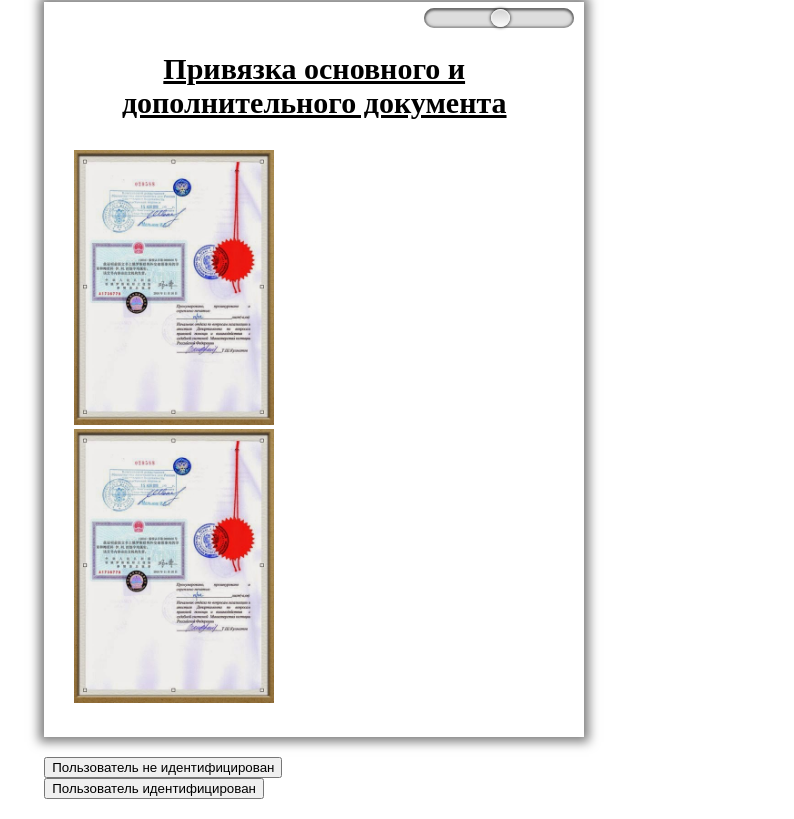
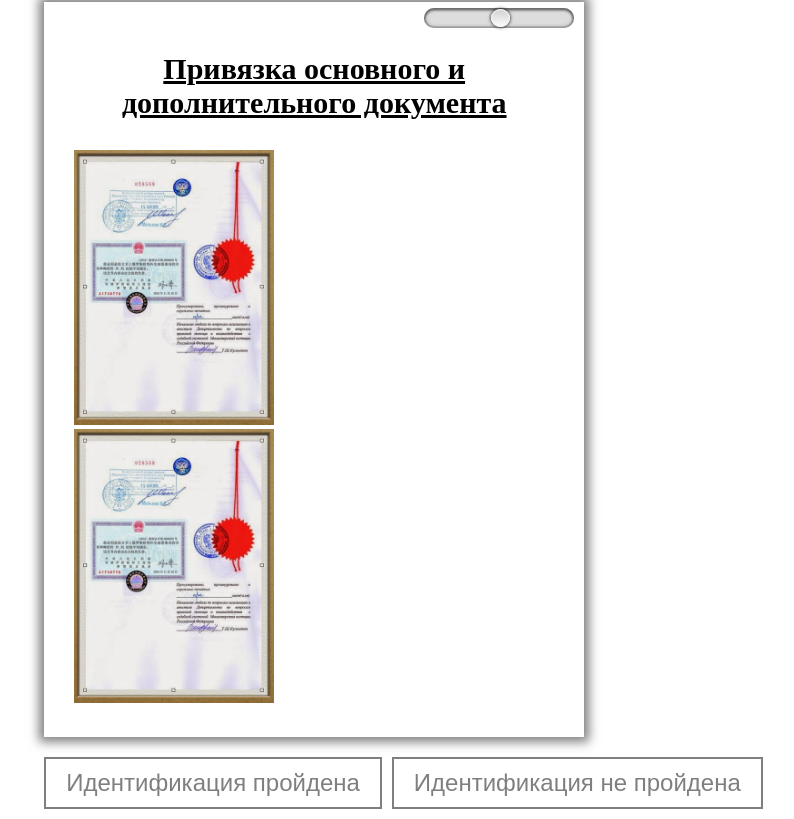
Before and after one commit to vms2108/verification, an Angular app: page /identification in a window 1280 px wide. Shown: the part 2817-3636 px from the top of the page, without its empty margins (27-821 px from the left). Built offline with nearby package versions, Linux system fonts and the light colour scheme.

Commit message:
добавил кнопку и функции обработки изменений переключателей

```diff
--- a/src/app/app.module.ts
+++ b/src/app/app.module.ts
@@ -1,3 +1,4 @@
+import { ButtonComponent } from './form/button/button.component';
 import { FieldComponent } from './form/field/field.component';
 import { BrowserModule } from '@angular/platform-browser';
 import { NgModule } from '@angular/core';
@@ -27,7 +28,8 @@ import { PhotoComponent } from './form/photo/photo.component';
       HistoryIdentificationComponent,
       FieldComponent,
       ToggleComponent,
-      PhotoComponent
+      PhotoComponent,
+      ButtonComponent
    ],
    imports: [
       BrowserModule,
--- /dev/null
+++ b/src/app/form/button/button.component.html
@@ -0,0 +1 @@
+<button class="btn" (click)="onClick()" [disabled]="active">{{name}}  </button>
--- /dev/null
+++ b/src/app/form/button/button.component.scss
@@ -0,0 +1,25 @@
+:host {
+    display: block;
+}
+
+.btn {
+    font-size: 24px;
+    padding: 10px 20px;
+    background: #fff;
+    border: 2px solid black;
+    display: block;
+    cursor: pointer;
+    margin-right: 10px;
+    &:hover {
+        background: rgb(220,220,220);
+    }
+    &:disabled {
+        border: 2px solid rgba(0,0,0,0.5);
+        color: rgba(0,0,0,0.5);
+        cursor: auto;
+        &:hover {
+            background: #fff;
+
+        }
+    }
+}
--- /dev/null
+++ b/src/app/form/button/button.component.ts
@@ -0,0 +1,24 @@
+
+import { Component, OnInit, Output, EventEmitter, Input } from '@angular/core';
+
+@Component({
+  selector: 'app-button',
+  templateUrl: './button.component.html',
+  styleUrls: ['./button.component.scss']
+})
+export class ButtonComponent implements OnInit {
+
+  constructor() { }
+  @Input() active = false;
+  @Input() name: string;
+  @Output() myClick = new EventEmitter();
+  ngOnInit() {
+  }
+  onClick() {
+    this.myClick.emit();
+  }
+
+  get visible() {
+    return !this.active;
+  }
+}
--- a/src/app/form/toggle/toggle.component.html
+++ b/src/app/form/toggle/toggle.component.html
@@ -1,12 +1,12 @@
 <div class='switcher'>
   <label  class='switcher-label switcher-off' [for]='off'>off</label>
-  <input [id]='off' class='switcher-radio-off' type='radio' [name]='value' [value]='off'>
+  <input [id]='off' class='switcher-radio-off' type='radio' [name]='value' [value]='off' (click)="change('off')">
 
   <label class='switcher-label switcher-neutral' [for]='neutral'>neutral</label>
-  <input [id]='neutral' class='switcher-radio-neutral' type='radio' [name]='value' [value]='neutral' checked>
+  <input [id]='neutral' class='switcher-radio-neutral' type='radio' [name]='value' [value]='neutral' checked (click)="change('neutral')">
 
   <label class='switcher-label switcher-on' [for]='on'>on</label>
-  <input [id]='on' class='switcher-radio-on' type='radio' [name]='value' [value]='on'>
+  <input [id]='on' class='switcher-radio-on' type='radio' [name]='value' [value]='on' (click)="change('on')" >
   <div class='switcher-slider'></div>
   <div class="switcher__cause">
     <b>Причина отказа</b>
--- a/src/app/form/toggle/toggle.component.ts
+++ b/src/app/form/toggle/toggle.component.ts
@@ -1,4 +1,4 @@
-import { Component, OnInit, Input } from '@angular/core';
+import { Component, OnInit, Input, Output, EventEmitter } from '@angular/core';
 
 @Component({
   selector: 'app-toggle',
@@ -7,6 +7,7 @@ import { Component, OnInit, Input } from '@angular/core';
 })
 export class ToggleComponent implements OnInit {
   constructor() { }
+  @Output() onChanged = new EventEmitter<string>();
   @Input() Id: string;
   on: string = null;
   off: string = null;
@@ -18,4 +19,7 @@ export class ToggleComponent implements OnInit {
     this.neutral = 'neutral' + this.Id;
     this.value = 'value' + this.Id;
   }
+  change (value: string) {
+    this.onChanged.emit(value);
+  }
 }
--- a/src/app/identification/identification.component.css
+++ b/src/app/identification/identification.component.css
@@ -32,6 +32,9 @@
     margin-top: 50px;
     margin-bottom: 30px;
   }
+  .btn-container {
+    display: flex;
+  }
 
 
   @media screen and (min-width: 768px) {
--- a/src/app/identification/identification.component.html
+++ b/src/app/identification/identification.component.html
@@ -3,7 +3,8 @@
   <h1 class="page__header">Идентификация пользователя</h1>
   <div class="form">
     <div class="form__block">
-      <app-toggle [Id] = '"baseData"' ></app-toggle>
+      <app-toggle [Id] = '"baseData"' (onChanged)="toggleBase($event)" >
+      </app-toggle>
       <div class="form__title">Базовые данные</div>
       <app-field [Label]= 'labelName' [Value]='name' ></app-field>
       <app-field [Label]= 'labelSurname' [Value]='surname' ></app-field>
@@ -11,7 +12,7 @@
       <app-field [Label]= 'labelBirthplace' [Value]='birthplace' ></app-field>
     </div>
     <div class="form__block">
-      <app-toggle [Id] = '"location"' ></app-toggle>
+      <app-toggle [Id] = '"location"' (onChanged)="toggleLocation($event)" ></app-toggle>
       <div class="form__title">Место жительства</div>
       <app-field [Label]= 'labelIndex' [Value]='index' ></app-field>
       <app-field [Label]= 'labelCountry' [Value]='country' ></app-field>
@@ -19,7 +20,7 @@
       <app-field [Label]= 'labelAdress' [Value]='address' ></app-field>
     </div>
     <div class="form__block">
-      <app-toggle [Id] = '"mainDocument"' ></app-toggle>
+      <app-toggle [Id] = '"mainDocument"' (onChanged)="toggleMain($event)" ></app-toggle>
       <div class="form__title">Основной документ</div>
       <app-photo [Path]='"assets/8.jpg"'></app-photo>
       <app-field [Label]= 'labelTypeMain' [Value]='typeMain' ></app-field>
@@ -27,7 +28,7 @@
       <app-field [Label]= 'labelValidityMain' [Value]='validityMain' ></app-field>
     </div>
     <div class="form__block">
-      <app-toggle [Id] = '"additionDocument"' ></app-toggle>
+      <app-toggle [Id] = '"additionDocument"' (onChanged)="toggleAddition($event)" ></app-toggle>
       <div class="form__title">Дополнительный документ</div>
       <app-photo [Path]='"assets/8.jpg"'></app-photo>
       <app-field [Label]= 'labelTypeAddition' [Value]='typeAddition' ></app-field>
@@ -35,12 +36,14 @@
       <app-field [Label]= 'labelValidityAddition' [Value]='validityAddition' ></app-field>
     </div>
     <div class="form__block">
-      <app-toggle [Id] = '"binding"' ></app-toggle>
+      <app-toggle [Id] = '"binding"' (onChanged)="toggleBinding($event)" ></app-toggle>
       <div class="form__title">Привязка основного и дополнительного документа</div>
       <app-photo [Path]='"assets/8.jpg"'></app-photo>
       <app-photo [Path]='"assets/8.jpg"'></app-photo>
     </div>
-    <button class="form__btn form__btn-fail">Пользователь не идентифицирован</button>
-    <button class="form__btn form__btn--success">Пользователь идентифицирован</button>
+    <div class="btn-container">
+      <app-button [active]='firstButton' (myClick)='successClick()' [name]='"Идентификация пройдена"'  ></app-button>
+      <app-button [active]='secondButton' (myClick)='unsuccessClick()' [name]='"Идентификация не пройдена"' ></app-button>
+    </div>
   </div>
 </div>
--- a/src/app/identification/identification.component.ts
+++ b/src/app/identification/identification.component.ts
@@ -35,6 +35,65 @@ export class IdentificationComponent implements OnInit {
   validityAddition = '02.02.2022';
   labelValidityAddition = 'Срок действия';
 
+  Base = 'neutral';
+  Location = 'neutral';
+  Main = 'neutral';
+  Addition = 'neutral';
+  Binding = 'neutral';
   ngOnInit() {
   }
+
+  toggleBase($event) {
+    this.Base = $event;
+  }
+  toggleLocation($event) {
+    this.Location = $event;
+  }
+  toggleMain($event) {
+    this.Main = $event;
+  }
+  toggleAddition($event) {
+    this.Addition = $event;
+  }
+  toggleBinding($event) {
+    this.Binding = $event;
+  }
+
+  allGreen () {
+    return this.Base === 'on' &&
+    this.Location === 'on' &&
+    this.Main === 'on' &&
+    this.Addition === 'on' &&
+    this.Binding === 'on';
+  }
+
+  greenOrRed() {
+    return !this.allGreen() &&
+    this.Base !== 'neutral' &&
+    this.Location !== 'neutral' &&
+    this.Main !== 'neutral' &&
+    this.Addition !== 'neutral' &&
+    this.Binding !== 'neutral';
+  }
+
+  get firstButton() {
+    if (this.allGreen()) {
+      return false;
+    } else {
+      return true;
+    }
+  }
+  successClick() {
+    console.log('Success');
+  }
+  unsuccessClick() {
+    console.log('unSuccess');
+  }
+  get secondButton() {
+    if (this.greenOrRed()) {
+      return false;
+    } else {
+      return true;
+    }
+  }
 }
```
Also changed, not shown: 2 other files (tests, documents, lock files or other folders).
